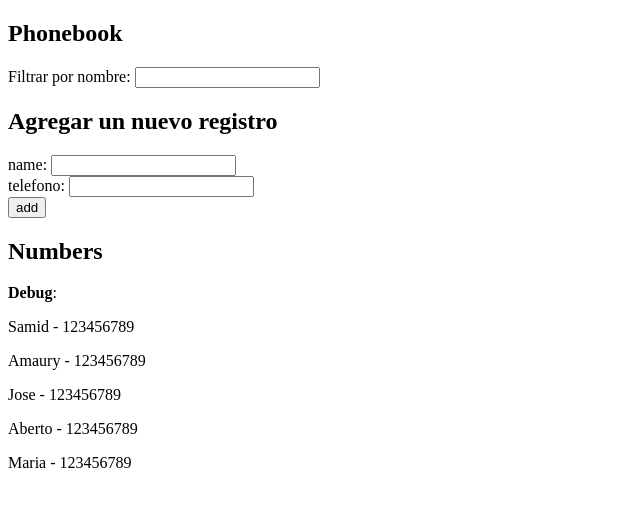
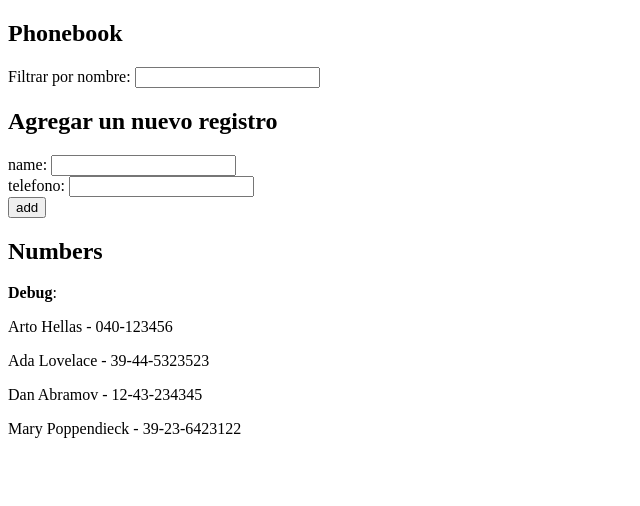
Before and after one commit to samiducatolica/fullstackopen-coorse-samid, a React (Vite) app in the folder part2/agendaTelefonica/: page / in a window 1280 px wide. Shown: the top 506 px of the page, without its empty margins (0-640 px from the left). Built offline with nearby package versions, Linux system fonts and the light colour scheme; data requests are answered from the project's data file.

Commit message:
2.11 Agenda telefonica

```diff
--- a/part2/agendaTelefonica/src/App.jsx
+++ b/part2/agendaTelefonica/src/App.jsx
@@ -1,4 +1,5 @@
-import {useState} from "react";
+import {useState, useEffect} from "react";
+import axios from "axios";
 
 const FormNewPerson = (props) => {
     return (
@@ -46,11 +47,11 @@ const Name = (props) => {
 const PersonsList = ({persons, findName}) => {
     if (!findName) {
         // console.log('No hay nombre para filtrar');
-        // console.log('FilteredPersons', persons, findName);
+        console.log('FilteredPersons', persons, findName);
         return (
             <div>
                 <strong>Debug</strong>:
-                {persons.map((person) => (<Name key={person.id} name={person.name} telefono={person.telefono}/>))}
+                {persons.map((person) => (<Name key={person.id} name={person.name} telefono={person.number}/>))}
             </div>
         )
     } else {
@@ -59,24 +60,27 @@ const PersonsList = ({persons, findName}) => {
         return (
             <div><strong>Debug</strong>:
                 {filteredPersons.map((person) => (
-                    <Name key={person.id} name={person.name} telefono={person.telefono}/>))}
+                    <Name key={person.id} name={person.name} telefono={person.number}/>))}
             </div>
         )
     }
 }
 
 const App = () => {
-    const [persons, setPersons] = useState([
-        {name: 'Samid', telefono: '123456789', id: 1},
-        {name: 'Amaury', telefono: '123456789', id: 2},
-        {name: 'Jose', telefono: '123456789', id: 3},
-        {name: 'Aberto', telefono: '123456789', id: 4},
-        {name: 'Maria', telefono: '123456789', id: 5},
-    ])
+    const [persons, setPersons] = useState([ ])
 
     const [newName, setNewName] = useState('');
     const [newNumber, setNewNumber] = useState('');
     const [findName, setFindName] = useState('');
+
+    const personasApi =() => {
+        axios.get('http://localhost:3001/persons')
+            .then((respuesta) =>{
+                setPersons(respuesta.data)
+            })
+    }
+
+    useEffect(personasApi, []);
 
     //Manejadores de eventos
     // Nombre
@@ -102,7 +106,7 @@ const App = () => {
         event.preventDefault();
         const NewPerson = {
             name: newName,
-            telefono: newNumber,
+            number: newNumber,
             id: persons.length + 1
         }
         //variable de validacion
```
